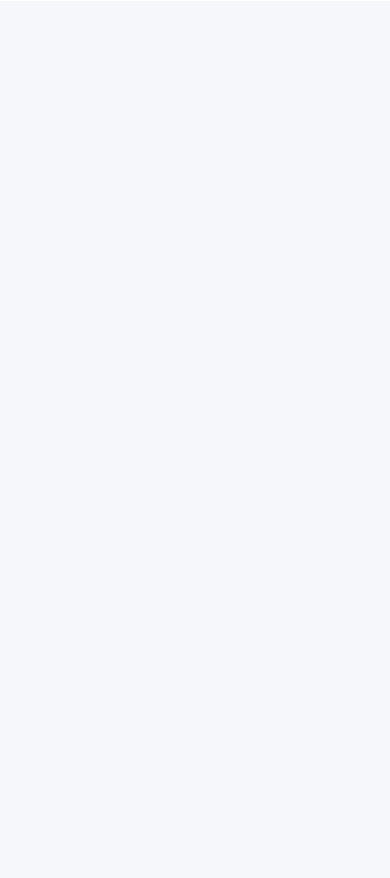
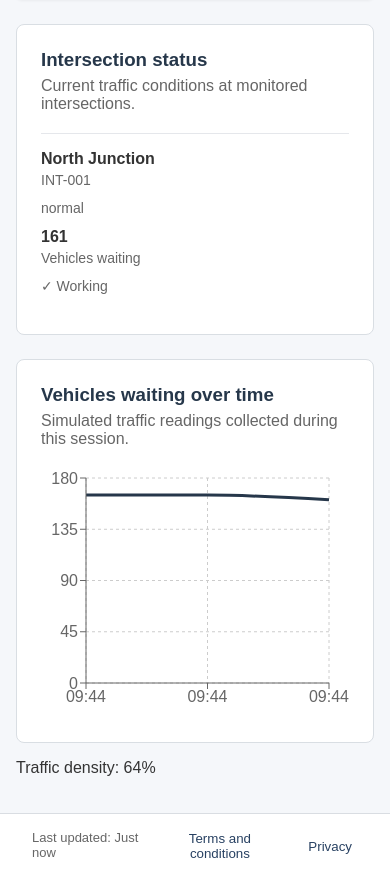
Before and after one commit to abhinavanil22/traffic-ai-command-center, a React (Vite) app: page / in a window 390 px wide. Shown: the part 1020-1898 px from the top of the page. Before the commit the page ends 1021 px from the top, so only its background shows below. Built offline with nearby package versions, Linux system fonts and the light colour scheme.

Commit message:
Add live traffic history chart

```diff
--- a/src/App.tsx
+++ b/src/App.tsx
@@ -1,6 +1,8 @@
 import { useEffect, useState } from "react";
 import { getActiveAlerts } from "./utils/trafficAlerts";
 import IntersectionStatus from "./components/traffic/IntersectionStatus";
+import { useTrafficHistory } from "./hooks/useTrafficHistory";
+import TrafficChart from "./components/traffic/TrafficChart";
 
 import Header from "./components/layout/Header";
 import Navigation from "./components/layout/Navigation";
@@ -35,6 +37,7 @@ function App() {
 
 
   const activeAlerts = getActiveAlerts(intersections);
+  const trafficHistory = useTrafficHistory(intersections);
 
   return (
     <div className="app">
@@ -97,6 +100,8 @@ function App() {
         <IntersectionStatus
           intersections={intersections}
         />
+        <TrafficChart data={trafficHistory} />
+
         <div className="traffic-info">
           <p>
             Traffic density:{" "}
--- /dev/null
+++ b/src/components/traffic/TrafficChart.tsx
@@ -0,0 +1,68 @@
+import {
+  CartesianGrid,
+  Line,
+  LineChart,
+  ResponsiveContainer,
+  Tooltip,
+  XAxis,
+  YAxis,
+} from "recharts";
+
+interface TrafficHistoryPoint {
+  time: string;
+  vehicles: number;
+}
+
+interface TrafficChartProps {
+  data: TrafficHistoryPoint[];
+}
+
+function TrafficChart({ data }: TrafficChartProps) {
+  return (
+    <section className="traffic-chart">
+      <div className="section-heading">
+        <h3>Vehicles waiting over time</h3>
+        <p>
+          Simulated traffic readings collected during this session.
+        </p>
+      </div>
+
+      <div className="chart-container">
+        <ResponsiveContainer width="100%" height="100%">
+          <LineChart
+            data={data}
+            margin={{
+              top: 10,
+              right: 20,
+              left: 0,
+              bottom: 5,
+            }}
+          >
+            <CartesianGrid strokeDasharray="3 3" />
+
+            <XAxis dataKey="time" />
+
+            <YAxis
+              allowDecimals={false}
+              width={45}
+            />
+
+            <Tooltip />
+
+            <Line
+              type="monotone"
+              dataKey="vehicles"
+              name="Vehicles waiting"
+              stroke="#26374A"
+              strokeWidth={3}
+              dot={false}
+              isAnimationActive={false}
+            />
+          </LineChart>
+        </ResponsiveContainer>
+      </div>
+    </section>
+  );
+}
+
+export default TrafficChart;
--- /dev/null
+++ b/src/hooks/useTrafficHistory.ts
@@ -0,0 +1,38 @@
+import { useEffect, useState } from "react";
+import type { Intersection } from "../types/traffic";
+
+interface TrafficHistoryPoint {
+  time: string;
+  vehicles: number;
+}
+
+export function useTrafficHistory(
+  intersections: Intersection[],
+) {
+  const [history, setHistory] = useState<TrafficHistoryPoint[]>(
+    [],
+  );
+
+  const totalVehicles = intersections.reduce(
+    (total, intersection) =>
+      total + intersection.vehiclesWaiting,
+    0,
+  );
+
+  useEffect(() => {
+    const now = new Date();
+
+    const time = now.toLocaleTimeString("en-CA", {
+      hour: "2-digit",
+      minute: "2-digit",
+      hour12: false,
+    });
+
+    setHistory((previous) => [
+      ...previous,
+      { time, vehicles: totalVehicles },
+    ].slice(-12));
+  }, [totalVehicles]);
+
+  return history;
+}
--- a/src/index.css
+++ b/src/index.css
@@ -266,3 +266,46 @@ button {
 .intersection-row strong {
   color: #333;
 }
+
+.traffic-chart {
+  margin-top: 24px;
+  padding: 24px;
+  background: #ffffff;
+  border: 1px solid #d9dee3;
+  border-radius: 8px;
+}
+
+.chart-container {
+  width: 100%;
+  height: 300px;
+  margin-top: 20px;
+}
+
+@media (max-width: 768px) {
+  .intersection-row {
+    grid-template-columns: 1fr 1fr;
+  }
+
+  .summary-grid {
+    grid-template-columns: repeat(2, minmax(0, 1fr));
+  }
+
+  .chart-container {
+    height: 250px;
+  }
+}
+
+@media (max-width: 480px) {
+  .summary-grid {
+    grid-template-columns: 1fr;
+  }
+
+  .intersection-row {
+    grid-template-columns: 1fr;
+    gap: 12px;
+  }
+
+  .main-content {
+    padding: 20px 16px;
+  }
+}
```
